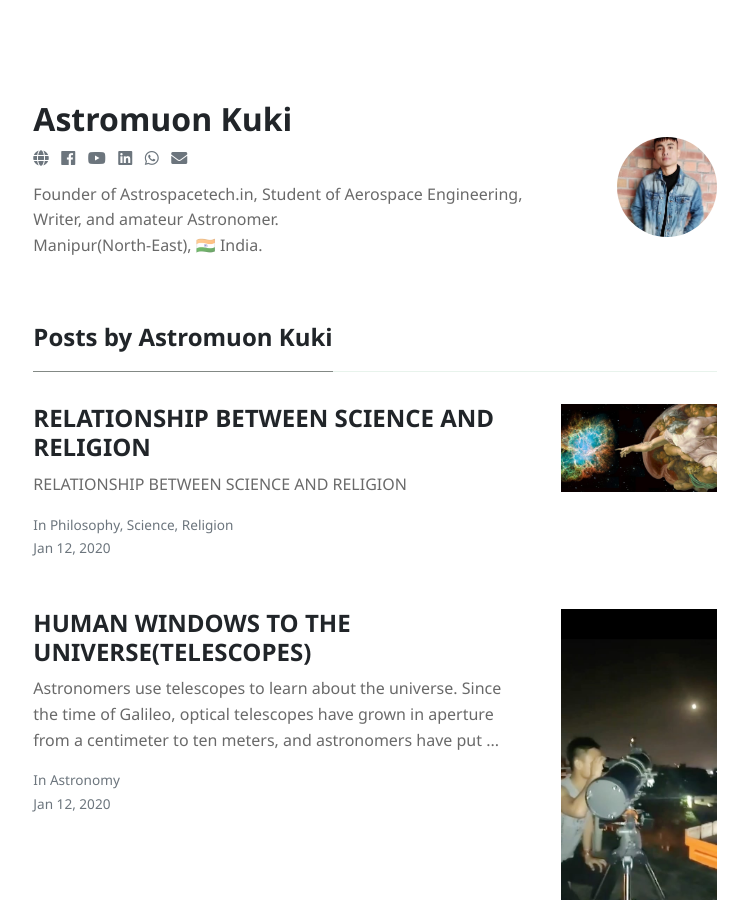
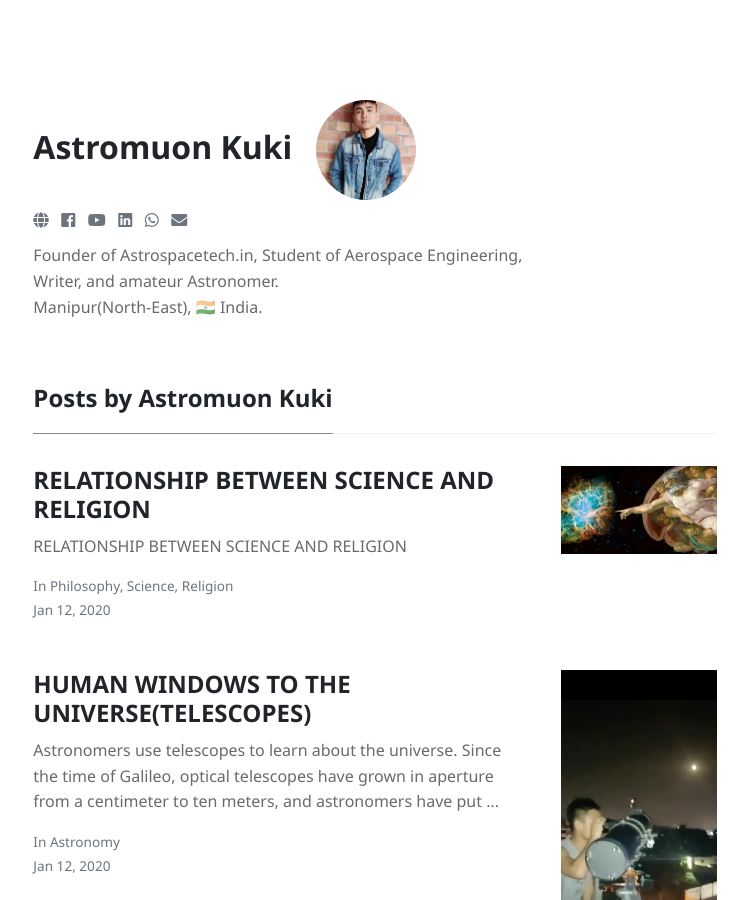
Before and after one commit to AstroSpaceTech/AstroSpaceTech.github.io, a Jekyll site: the page built from _pages/author-astromuonkuki.html, in a window 1280 px wide and 900 px high. Shown: the whole window, without its empty margins (265-1013 px from the left). Built offline with Jekyll 4.4.1, drawn with Linux system fonts in a browser that asks for light colours; nearby versions of some CDN libraries.

Commit message:
Update author-astromuonkuki.html

```diff
--- a/_pages/author-astromuonkuki.html
+++ b/_pages/author-astromuonkuki.html
@@ -10,7 +10,11 @@ permalink: "/author-astromuonkuki.html"
     <div class="col-md-8">
         <div class="row align-items-center mb-5">
             <div class="col-md-9">
-                <h2 class="font-weight-bold">{{page.title}}</h2>
+                <h2 class="font-weight-bold">{{page.title}}
+                    <span class="col-md-3 text-right">
+                        <img alt="{{ site.authors.AstromuonKuki.name }}" src="{{site.baseurl}}/{{ site.authors.AstromuonKuki.avatar }}" class="rounded-circle" height="100" width="100">
+                    </span>
+                </h2>
                 <div>
                 {% if site.authors.AstromuonKuki.site %}
                 <a target="_blank" href="{{ site.authors.AstromuonKuki.site }}"><i class="fa fa-globe text-muted" aria-hidden="true"></i></a> &nbsp;
@@ -58,9 +62,6 @@ permalink: "/author-astromuonkuki.html"
             </div>
                 <p class="excerpt">{{ site.authors.AstromuonKuki.bio }}</p>
             </div>
-            <div class="col-md-3 text-right">
-                <img alt="{{ site.authors.AstromuonKuki.name }}" src="{{site.baseurl}}/{{ site.authors.AstromuonKuki.avatar }}" class="rounded-circle" height="100" width="100">
-            </div>
         </div>
         <h4 class="font-weight-bold spanborder"><span>Posts by {{page.title}}</span></h4>
             {% assign posts = site.posts | where:"author","AstromuonKuki" %}
```
